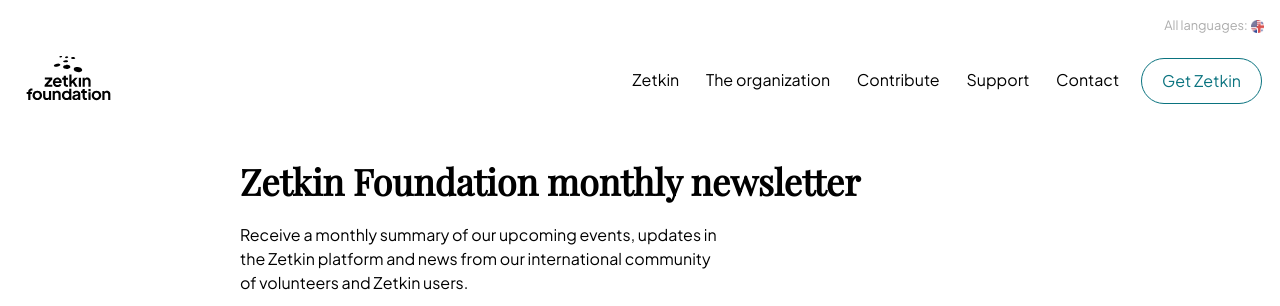
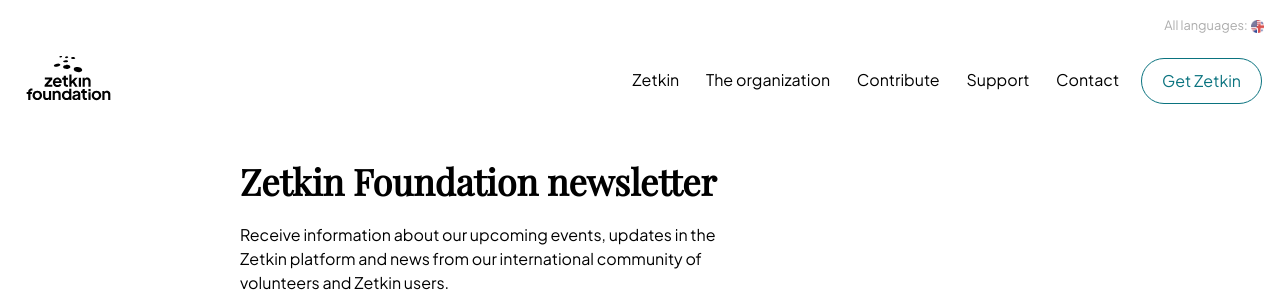
Before and after one commit to zetkin/zetkin.org, a Jekyll site: the page built from en/newsletter.md, in a window 1280 px wide, cut to the strip 0-306 px from the top of the page. Built offline with Jekyll 4.4.1, drawn with Linux system fonts in a browser that asks for light colours.

Commit message:
Update newsletter page

```diff
--- a/en/newsletter.md
+++ b/en/newsletter.md
@@ -3,10 +3,10 @@
 slug: newsletter
 ref: newsletter
 title: Newsletter
-header: Zetkin Foundation monthly newsletter
+header: Zetkin Foundation newsletter
 ---
 
-Receive a monthly summary of our upcoming events, updates in the Zetkin platform
+Receive information about  our upcoming events, updates in the Zetkin platform
 and news from our international community of volunteers and Zetkin users.
 
 <iframe
```
